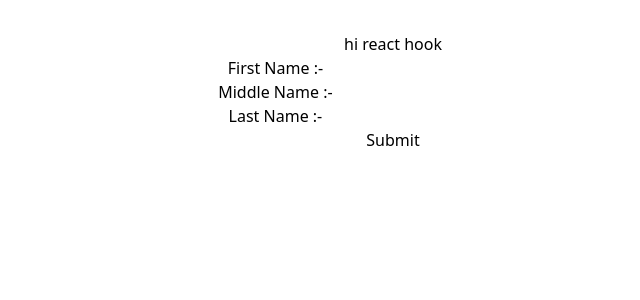
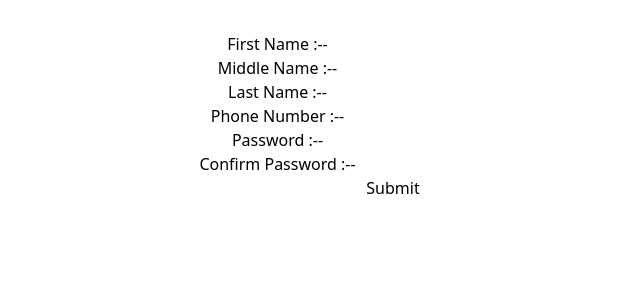
Before and after one commit to NEVIL77/Learning-New-Things, a React (Vite) app: page / in a window 1280 px wide. Shown: the top 300 px of the page, without its empty margins (247-887 px from the left). Built offline with nearby package versions, Linux system fonts and the light colour scheme.

Commit message:
Form with Yup

```diff
--- a/package.json
+++ b/package.json
@@ -12,7 +12,8 @@
   "dependencies": {
     "react": "^18.3.1",
     "react-dom": "^18.3.1",
-    "react-hook-form": "^7.54.2"
+    "react-hook-form": "^7.54.2",
+    "yup": "^1.6.1"
   },
   "devDependencies": {
     "@eslint/js": "^9.17.0",
--- a/src/App.jsx
+++ b/src/App.jsx
@@ -3,6 +3,7 @@ import { useEffect ,useState} from 'react'
 
 // ---- React Form Hook ----
 import ReactFormHook from './component/react-form-hook/ReactFormHook'
+import ReactYulpForm from './component/reactYulpForm/ReactYulpForm'
 // -----------------------------
 
 // import NestedComment from './component/NestedComment/NestedComment'
@@ -80,7 +81,11 @@ function App() {
       {/* // ----------------------------- */}
 
       {/* // ---- React Form Hook---- */}
-      <ReactFormHook/>
+      {/* <ReactFormHook/> */}
+      {/* // ----------------------------- */}
+
+      {/* // ---- React Form with YULP---- */}
+      <ReactYulpForm/>
       {/* // ----------------------------- */}
     </>
   )
--- /dev/null
+++ b/src/component/reactYulpForm/ReactYulpForm.jsx
@@ -0,0 +1,83 @@
+import { useEffect, useState } from "react"
+import * as Yup from "yup"
+
+const ReactYulpForm = () => {
+
+    const [formData , setFormData] = useState({
+        firstName : '',
+        middleName : '',
+        lastName : '',
+        phoneNumber : '',
+        password : '',
+        confirmPassword : '',
+    })
+    const validationSchema = Yup.object({
+        firstName: Yup.string().required("Please Enter the First Name"),
+        middleName: Yup.string().required("Please Enter the Middle Name"),
+        LastName: Yup.string().required("Please Enter the Last Name"),
+        phoneNumber: Yup.string().required("Please Enter the Phone Number").min(10, "10 number min").max(10, "10 number max"),
+        password: Yup.string().required("Please Enter Valid Passsword").min(8, "Min 8 number required").max(12, "max 12 possible"),
+        confirmPassword: Yup.string().oneOf([Yup.ref("password")],"password not match"),
+    })
+    const handleSubmit = async (e) => {
+        e.preventDefault()
+
+        try{
+            await validationSchema.validate(FormData,{ abortEarly:false })
+            console.log("Form is valid" ,FormData )
+        }catch(error){
+            console.error("error >",error)
+        }
+    }
+
+    const handleChange = (e) => {
+        const {name, value} = e.target;
+
+        setFormData({
+          ...formData,
+          [name]: value,
+        });
+      };
+
+
+    useEffect(()=>{
+
+    },[])
+
+    return (
+        <>
+            <form onSubmit={handleSubmit}>
+                <div>
+                    <label>First Name :--</label>
+                    <input type="text" name="firstName" value={formData.firstName} />
+                </div>
+                <div>
+                    <label>Middle Name :--</label>
+                    <input type="text" name="middleName" value={formData.middleName} />
+
+                </div>
+                <div>
+                    <label>Last Name :--</label>
+                    <input type="text" name="lastName" value={formData.lastName} />
+                </div>
+                <div>
+                    <label>Phone Number :--</label>
+                    <input type="number" name="phoneNumber"  value={formData.phoneNumber} />
+
+                </div>
+                <div>
+                    <label>Password :--</label>
+                    <input type="password" name="password" value={formData.password} />
+                </div>
+                <div>
+                    <label>Confirm Password :--</label>
+                    <input type="password" name="confirmPassword" value={formData.confirmPassword} />
+                </div>
+                <button type="submit">Submit</button>
+            </form>
+        </>
+    )
+}
+export default ReactYulpForm
+
+// matches take rejex expression and error message
```
Also changed, not shown: 1 other file (tests, documents, lock files or other folders).
